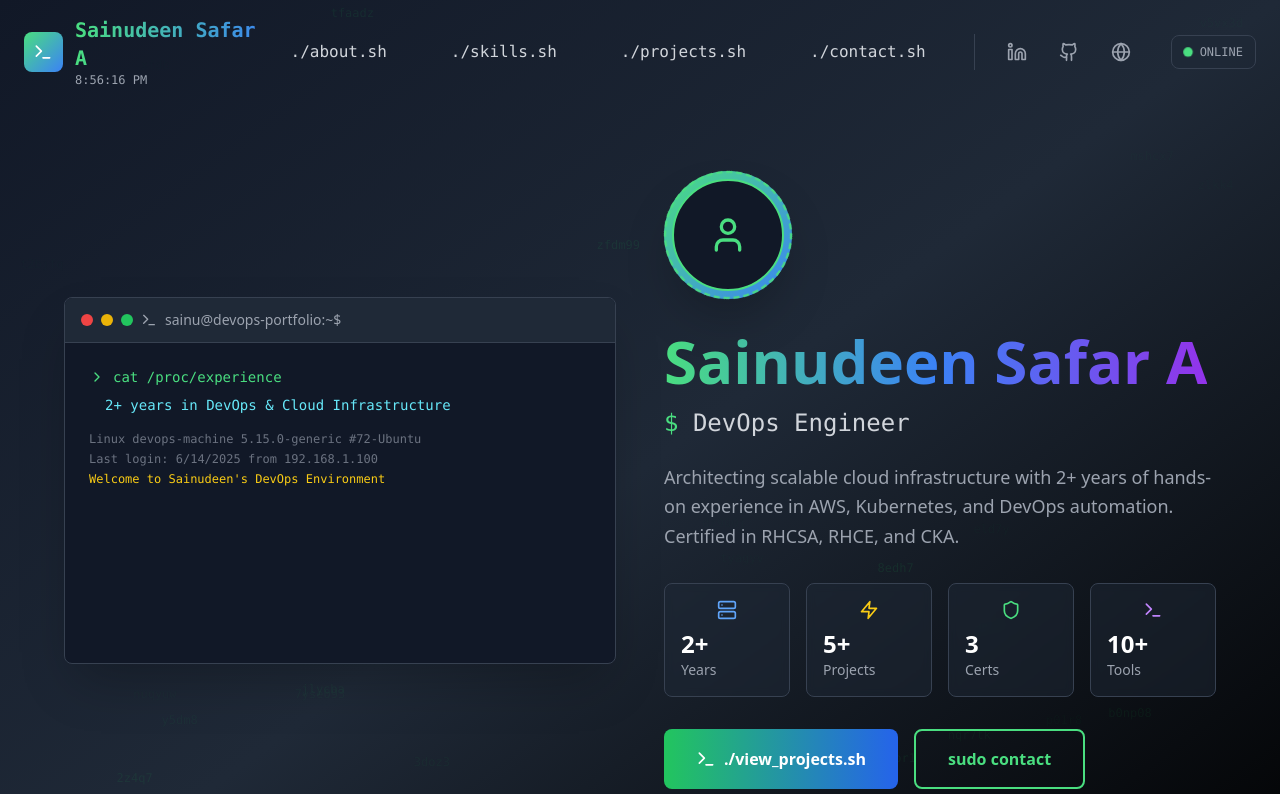
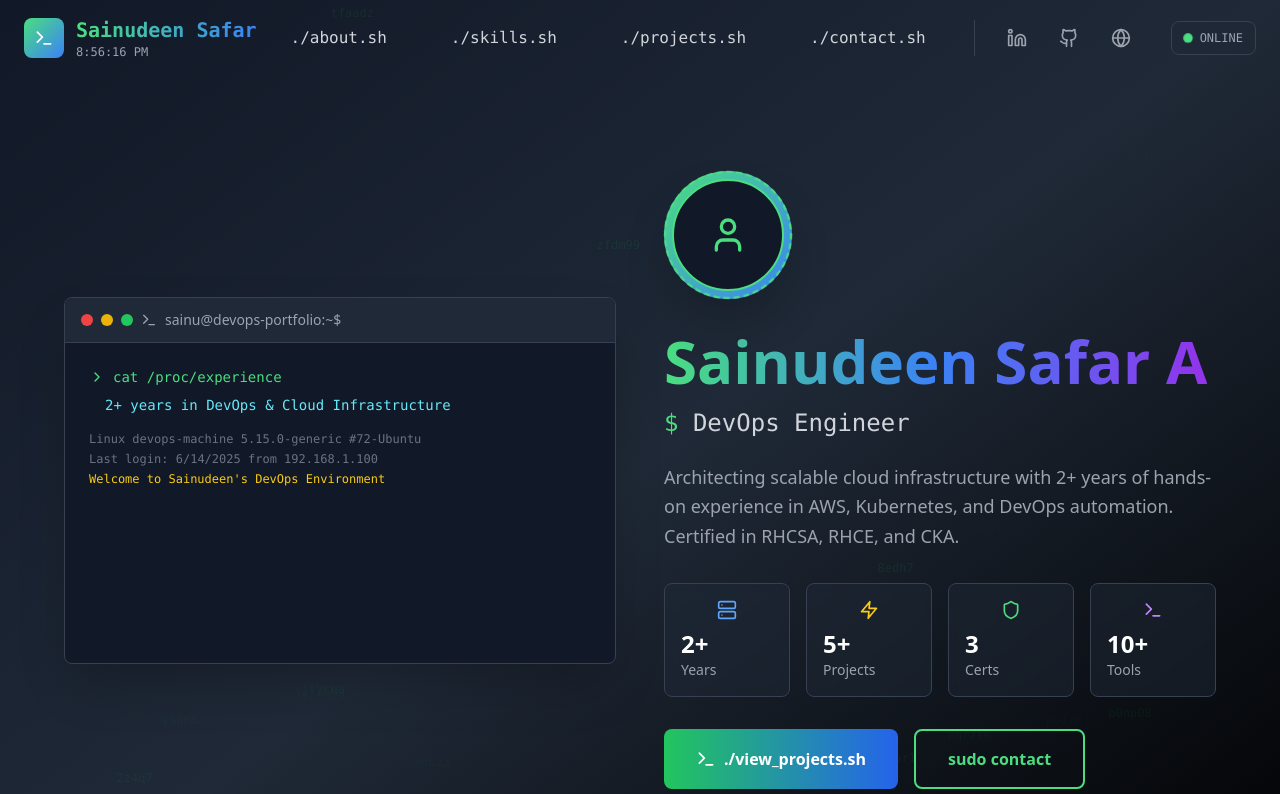
Before and after one commit to sainupopzienz/linux-portfolio-site, a React (Vite) app: page / in a window 1280 px wide. Shown: the top 794 px of the page. Built offline with nearby package versions, Linux system fonts and the light colour scheme.

Commit message:
Update AnimatedHeader.tsx

```diff
--- a/src/components/AnimatedHeader.tsx
+++ b/src/components/AnimatedHeader.tsx
@@ -60,7 +60,7 @@ const AnimatedHeader = () => {
             </div>
             <div>
               <div className="text-xl font-bold bg-gradient-to-r from-green-400 to-blue-500 bg-clip-text text-transparent font-mono">
-                Sainudeen Safar A
+                Sainudeen Safar
               </div>
               <div className="text-xs text-gray-400 font-mono">
                 {currentTime.toLocaleTimeString()}
```
